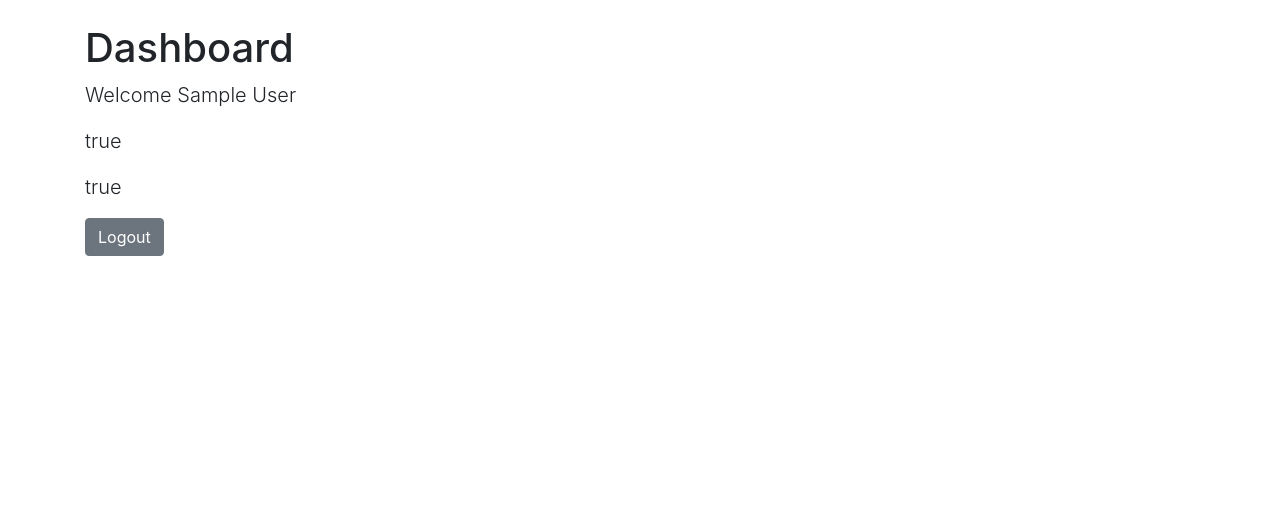
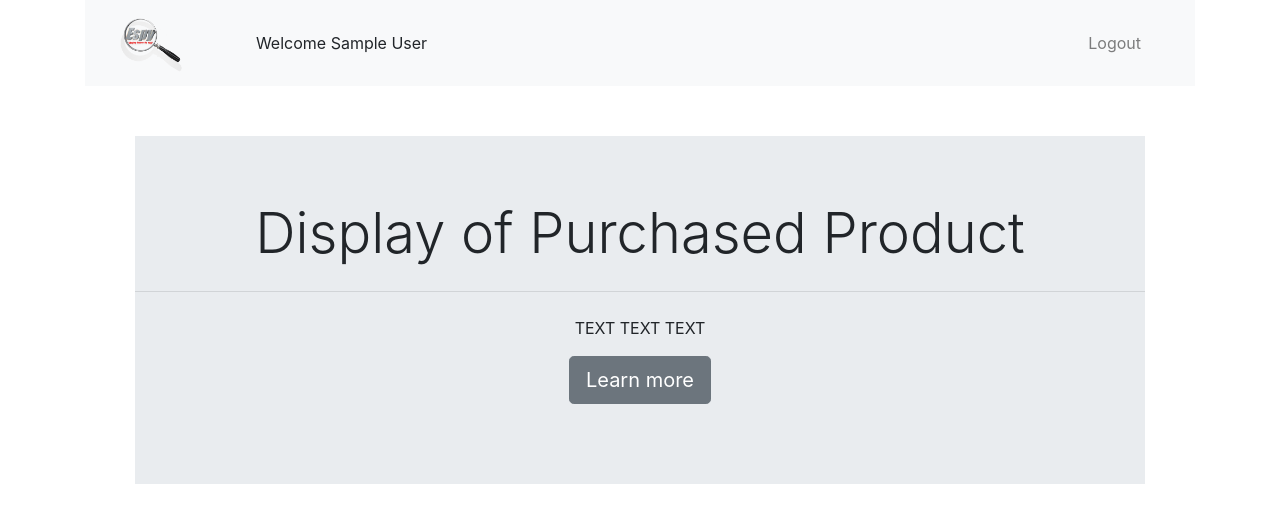
Before and after one commit to COM-497/2020-Spring-Group2, a Node server app: page /dashboard in a window 1280 px wide. Shown: the top 523 px of the page. Run offline with Node 20, Linux system fonts and the light colour scheme; the visitor is signed in with stand-in values (Sample User, id 1); some libraries are stand-ins or nearby versions.

Commit message:
Update dashboard.ejs

```diff
--- a/views/dashboard.ejs
+++ b/views/dashboard.ejs
@@ -1,7 +1,35 @@
-<h1 class="mt-4">Dashboard</h1>
-<p class="lead mb-3">Welcome <%= user.name %></p>
-<p class="lead mb-3"> <%= user.purchased %></p>
-<p class="lead mb-3"> <%= user._customerID %></p>
+<nav class="navbar navbar-expand-lg navbar-light bg-light">
+        <a class="navbar-brand" href="/"><img src="/images/Espy_Many-Layers.png" style="height: 60px;">
+        </a>
+    <button class="navbar-toggler" type="button" data-toggle="collapse" data-target="#navbarNavAltMarkup" aria-controls="navbarNavAltMarkup" aria-expanded="false" aria-label="Toggle navigation">
+      <span class="navbar-toggler-icon"></span>
+    </button>
+    <div class="collapse navbar-collapse" id="navbarNav">
+        <a class="nav-item nav-link active" style = "margin-left:30px" >Welcome <%= user.name %><span class="sr-only">(current)</span></a>
+       <div class="navbar-nav ml-auto" style = "margin-right:30px">
+        <a class="nav-item nav-link" href="/users/logout">Logout</a>
+        </div>
+    </div>
+  </nav>
+
+    <div class="jumbotron jumbotron-fluid" style="margin:50px">
+        <h1 class="display-4" style="text-align:center;">Display of Purchased Product</h1>
+        <hr class="my-4">
+        <div style="text-align: center;">
+        <p>TEXT TEXT TEXT</p>
+        <p class="lead">
+          <a class="btn btn-secondary btn-lg" href="#" role="button">Learn more</a>
+        </p>
+      </div>
+    </div>
 
 
-<a href="/users/logout" class="btn btn-secondary">Logout</a>
+
+
+
+
+<script>
+    if(user.purchased == "True"){
+        return showPurchase
+    }
+</script>
```
